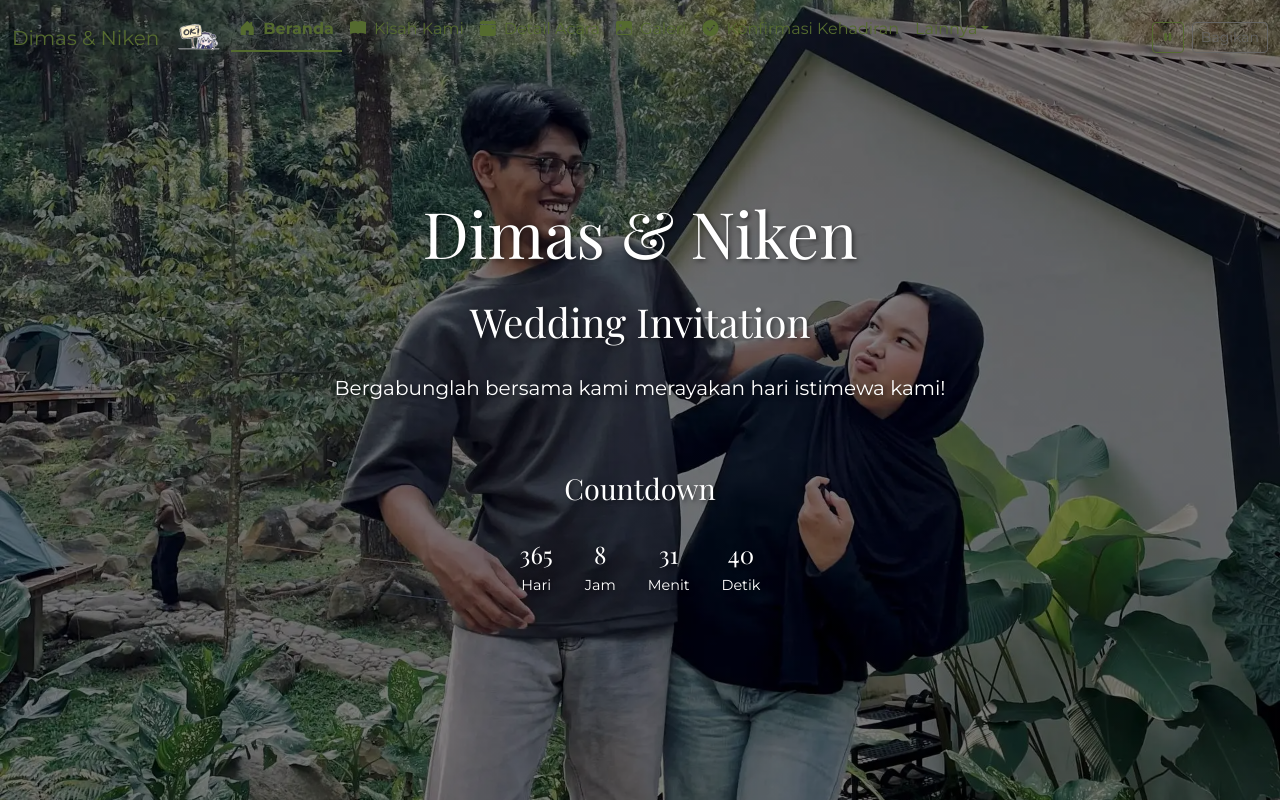
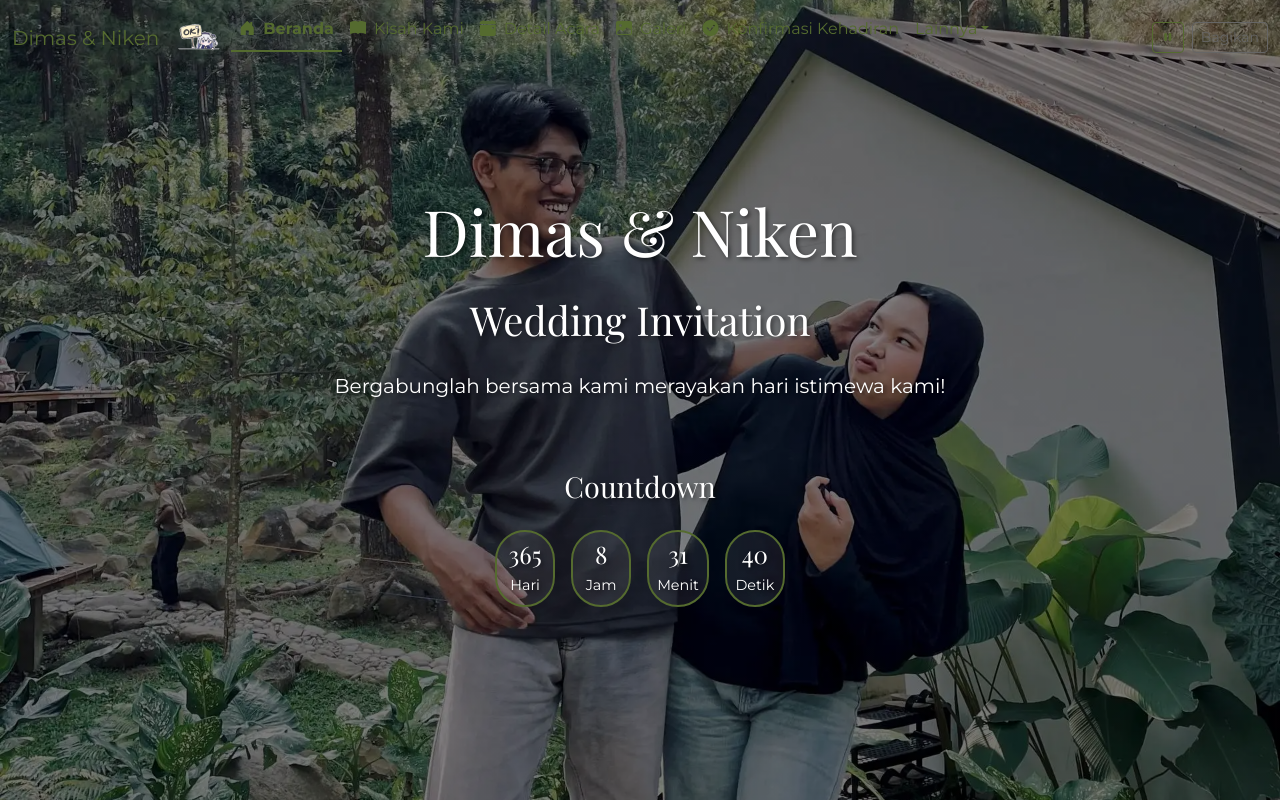
Before and after one commit to jimbon25/wedding-invitation, a React (Create React App) app: page / in a window 1280 px wide. Both pictures are taken after a click on the button "Buka Undangan". Shown: the top 800 px of the page. Built offline with nearby package versions, Linux system fonts and the light colour scheme.

Commit message:
Update toast notification and barcode button to Sage Green (#556B2F) for theme consistency

```diff
--- a/src/components/GiftRegistry.tsx
+++ b/src/components/GiftRegistry.tsx
@@ -21,7 +21,7 @@ const GiftRegistry: React.FC = () => {
           left: '50%',
           bottom: '32px',
           transform: 'translateX(-50%)',
-          background: '#2d7cff',
+          background: '#556B2F',
           color: '#fff',
           padding: '6px 16px',
           borderRadius: '8px',
@@ -29,7 +29,7 @@ const GiftRegistry: React.FC = () => {
           fontSize: '0.92em',
           zIndex: 9999,
           animation: 'fadeInOut 1.5s',
-          border: '2px solid #2d7cff',
+          border: '2px solid #556B2F',
         }}>
           Tersalin!
         </div>
@@ -56,13 +56,13 @@ const GiftRegistry: React.FC = () => {
               <button
                 style={{
                   background: 'none',
-                  border: 'none',
+                  border: '2px solid #556B2F',
                   borderRadius: '6px',
                   padding: '4px 12px',
                   cursor: 'pointer',
                   fontWeight: 'bold',
                   fontSize: '0.98em',
-                  color: '#2d7cff',
+                  color: '#556B2F',
                   outline: 'none',
                   marginLeft: '8px',
                   marginBottom: '2px',
--- a/src/components/Home.tsx
+++ b/src/components/Home.tsx
@@ -45,19 +45,19 @@ const Home: React.FC = () => {
         <StoryItem delay="0.6s"><h3 className="text-white mt-5">Countdown</h3></StoryItem>
         <StoryItem delay="0.8s">
           <div className="d-flex justify-content-center gap-3 countdown-container">
-            <div className="p-2 rounded countdown-item">
+            <div className="p-2 countdown-item" style={{ border: '2.5px solid #556B2F', borderRadius: '50px', minWidth: '60px', textAlign: 'center', background: 'rgba(255,255,255,0.08)' }}>
               <h4>{countdown.days}</h4>
               <p>Hari</p>
             </div>
-            <div className="p-2 rounded countdown-item">
+            <div className="p-2 countdown-item" style={{ border: '2.5px solid #556B2F', borderRadius: '50px', minWidth: '60px', textAlign: 'center', background: 'rgba(255,255,255,0.08)' }}>
               <h4>{countdown.hours}</h4>
               <p>Jam</p>
             </div>
-            <div className="p-2 rounded countdown-item">
+            <div className="p-2 countdown-item" style={{ border: '2.5px solid #556B2F', borderRadius: '50px', minWidth: '60px', textAlign: 'center', background: 'rgba(255,255,255,0.08)' }}>
               <h4>{countdown.minutes}</h4>
               <p>Menit</p>
             </div>
-            <div className="p-2 rounded countdown-item">
+            <div className="p-2 countdown-item" style={{ border: '2.5px solid #556B2F', borderRadius: '50px', minWidth: '60px', textAlign: 'center', background: 'rgba(255,255,255,0.08)' }}>
               <h4>{countdown.seconds}</h4>
               <p>Detik</p>
             </div>
```
